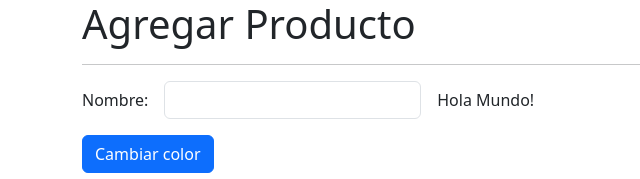
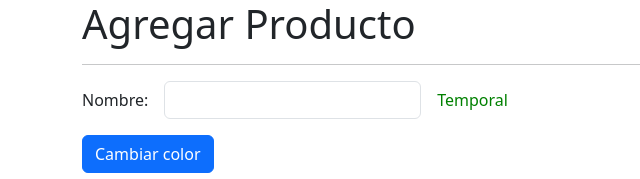
Before and after one commit to AAGuedes/angular-directivas-signals, an Angular app: page /product/product in a window 1280 px wide. Shown: the top 179 px of the page, without its empty margins (0-640 px from the left). Built offline with nearby package versions, Linux system fonts and the light colour scheme.

Commit message:
Directive input cambiar el color del host

```diff
--- a/src/app/products/pages/product-page/product-page.component.html
+++ b/src/app/products/pages/product-page/product-page.component.html
@@ -14,7 +14,10 @@
     </div>
 
     <div class="col-auto">
-      <span customLabel></span>
+      <span customLabel
+            [color]="color">
+            Temporal
+      </span>
     </div>
 
   </div>
--- a/src/app/shared/directives/custom-label.directive.ts
+++ b/src/app/shared/directives/custom-label.directive.ts
@@ -1,17 +1,32 @@
-import { Directive, ElementRef } from '@angular/core';
+import { Directive, ElementRef, Input, OnInit } from '@angular/core';
 
 @Directive({
   selector: '[customLabel]'
 })
-export class CustomLabelDirective {
+export class CustomLabelDirective implements OnInit {
 
   private htmlElement?: ElementRef<HTMLElement>;
+  private _color: string = 'red';
+
+  @Input()
+  public set color(value: string) {
+    this._color = value;
+    this.setStyle();
+  }
 
   constructor(
     private elementRef: ElementRef<HTMLElement>
   ) {
     this.htmlElement = elementRef;
-    this.htmlElement.nativeElement.innerHTML = 'Hola Mundo!';
+  }
+
+  ngOnInit(): void {
+    this.setStyle();
+  }
+
+  setStyle(): void {
+    if(!this.htmlElement) return;
+    this.htmlElement.nativeElement.style.color = this._color;
   }
 
 }
```
